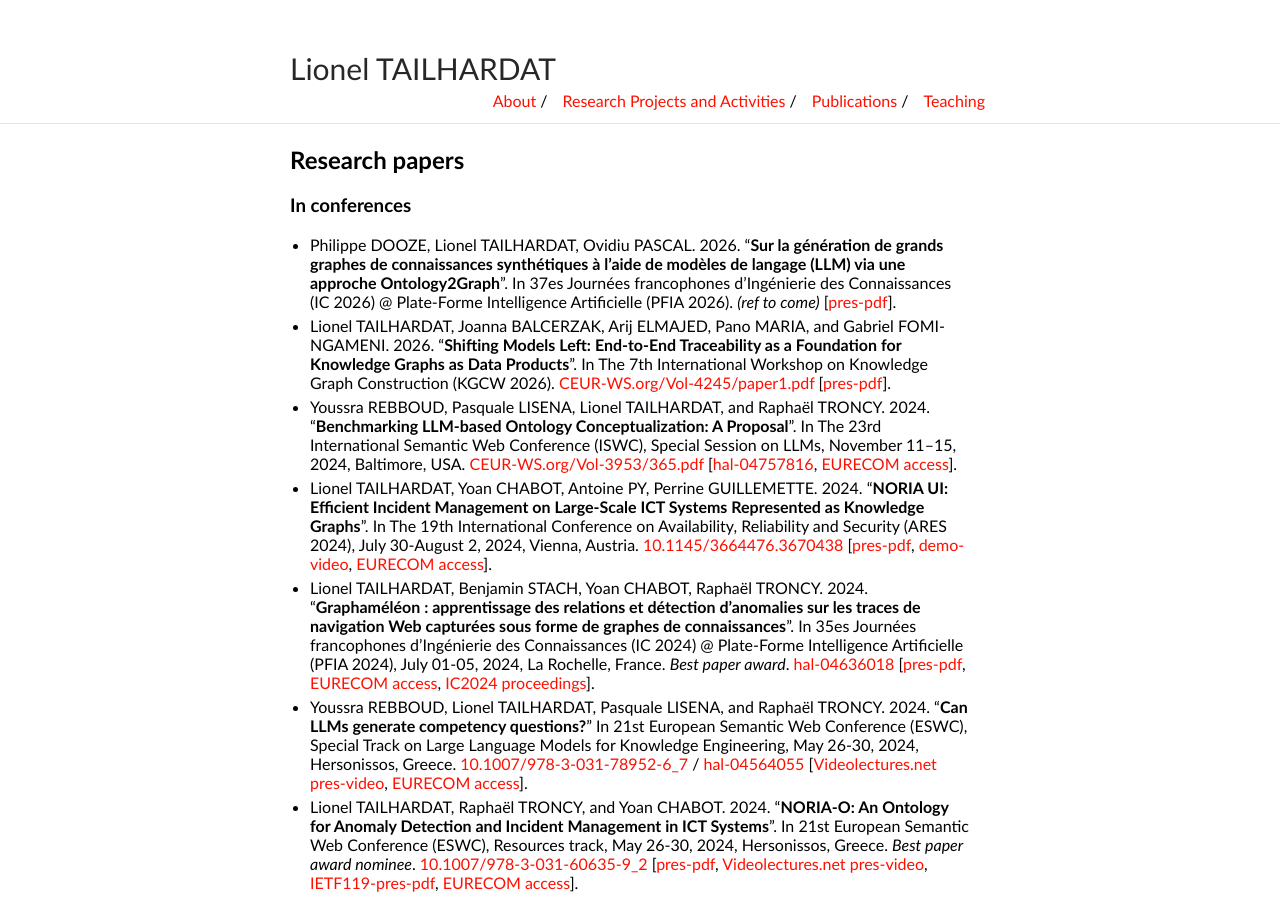
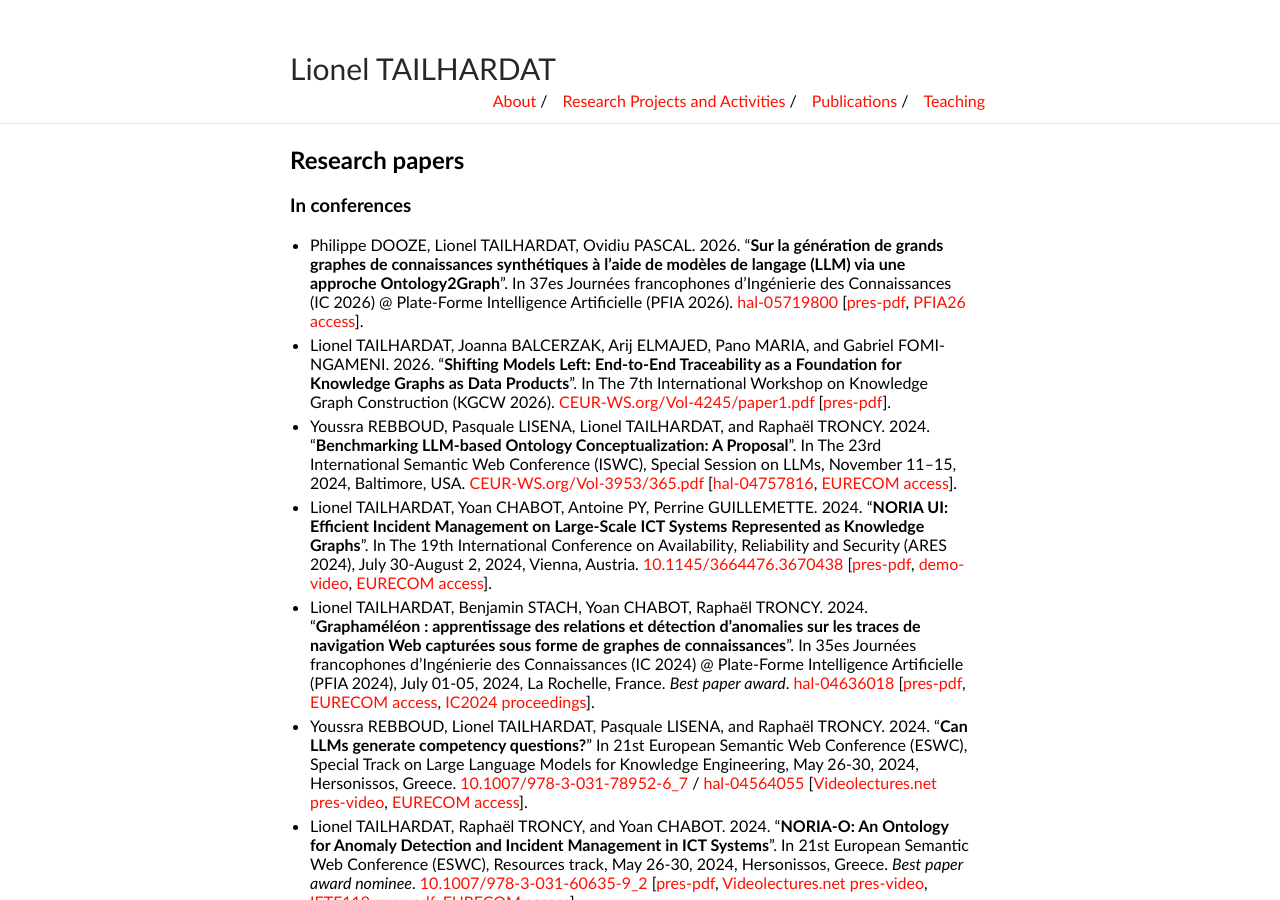
Before and after one commit to GenEars/GenEars.github.io, a Jekyll site: the page built from publications.md, in a window 1280 px wide and 900 px high. Built offline with Jekyll 4.4.1, drawn with Linux system fonts in a browser that asks for light colours.

Commit message:
Added IC-PFIA'26 proceedings link.
Signed-off-by: lionel.tailhardat <lionel.tailhardat@orange.com>

```diff
--- a/publications.md
+++ b/publications.md
@@ -10,7 +10,7 @@ title: Publications - Lionel TAILHARDAT
 * Philippe DOOZE, Lionel TAILHARDAT, Ovidiu PASCAL. 2026.
   "**Sur la génération de grands graphes de connaissances synthétiques à l’aide de modèles de langage (LLM) via une approche Ontology2Graph**".
   In 37es Journées francophones d'Ingénierie des Connaissances (IC 2026) @ Plate-Forme Intelligence Artificielle (PFIA 2026).
-  *(ref to come)* [[pres-pdf](pubs/PFIA-2026-Ontology2Graph-pres.pdf)].
+  [hal-05719800](https://hal.science/hal-05719800) [[pres-pdf](pubs/PFIA-2026-Ontology2Graph-pres.pdf), [PFIA26 access](https://pfia26.cril.fr/ic/documents/4_dooze_et_al_Sur_la_g_n_ration_de_grands_.pdf)].
 * Lionel TAILHARDAT, Joanna BALCERZAK, Arij ELMAJED, Pano MARIA, and Gabriel FOMI-NGAMENI. 2026.
   "**Shifting Models Left: End-to-End Traceability as a Foundation for Knowledge Graphs as Data Products**".
   In The 7th International Workshop on Knowledge Graph Construction (KGCW 2026).
```
